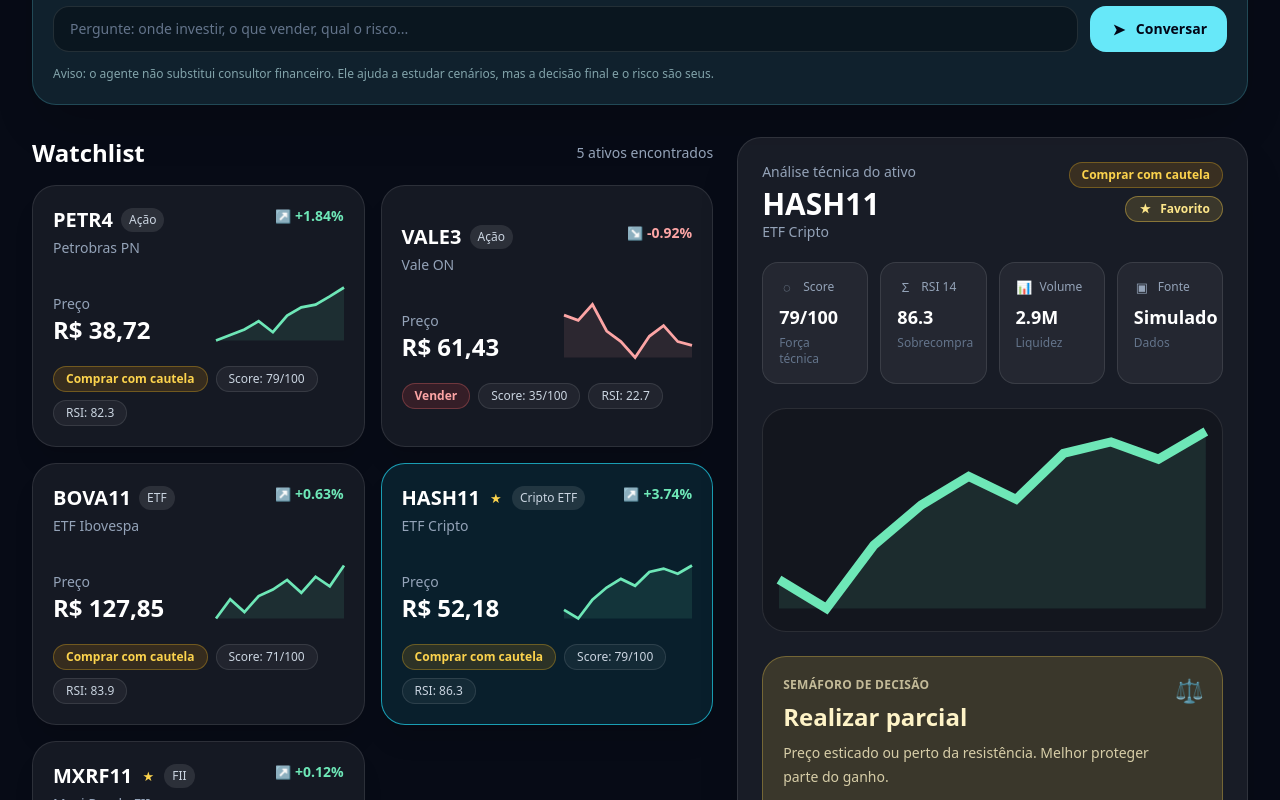
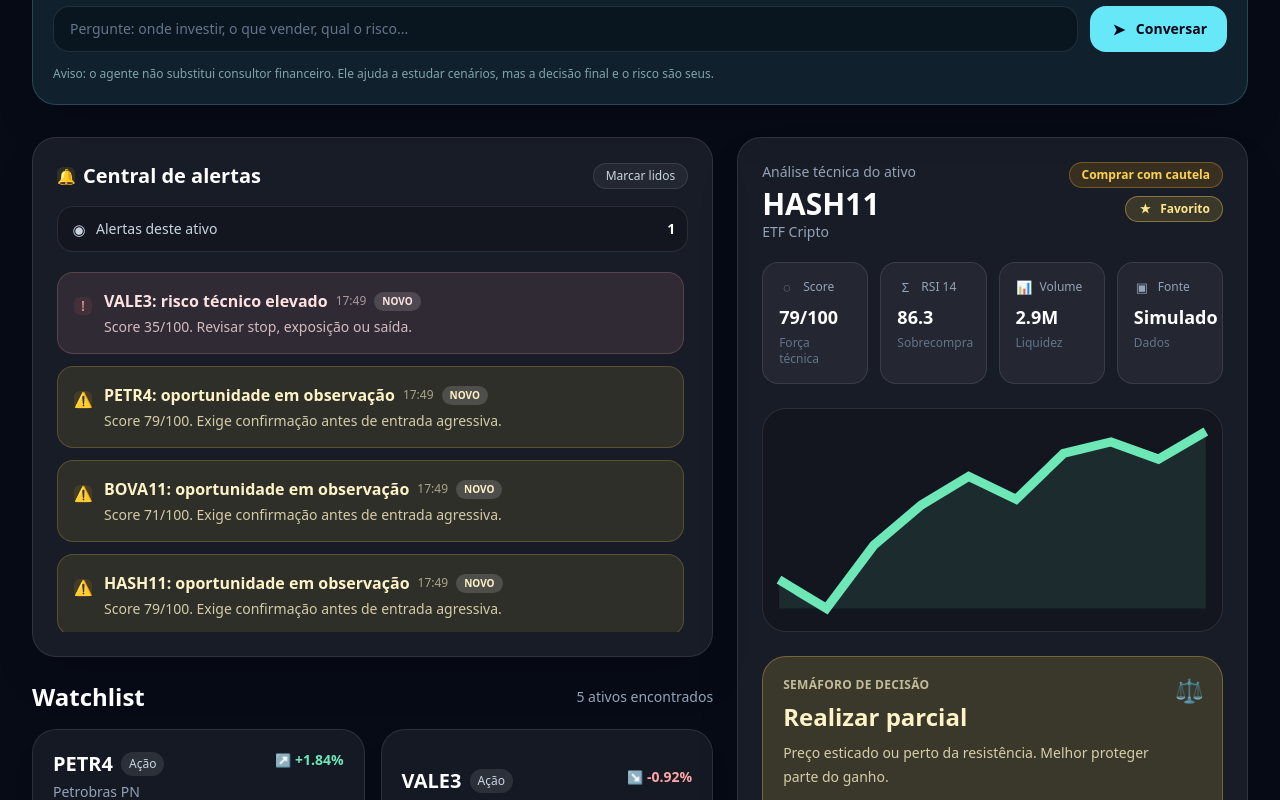
Before and after one commit to rdoratioto/Agente-trader, a React (Vite) app in the folder frontend/: page / in a window 1280 px wide. Shown: the part 1300-2100 px from the top of the page. Built offline with nearby package versions, Linux system fonts and the light colour scheme; no server answers.

Commit message:
Move alert center above watchlist

```diff
--- a/frontend/src/App.jsx
+++ b/frontend/src/App.jsx
@@ -1138,6 +1138,45 @@
   );
 }
 
+function AlertCenter({ alerts, selectedAssetAlerts, onMarkRead, onSelectTicker }) {
+  return (
+    <div className="rounded-3xl border border-white/10 bg-white/[0.07] p-6 shadow-2xl shadow-black/20">
+      <div className="flex items-center justify-between gap-4">
+        <div className="flex items-center gap-2">
+          <Icon name="bell" className="bg-amber-300/10 text-amber-300" />
+          <h2 className="text-xl font-bold text-white">Central de alertas</h2>
+        </div>
+        <button onClick={onMarkRead} className="rounded-full border border-white/10 bg-white/5 px-3 py-1 text-xs text-slate-300 hover:bg-white/10">Marcar lidos</button>
+      </div>
+      <div className="mt-4 flex items-center justify-between rounded-2xl border border-white/10 bg-black/20 p-3 text-sm">
+        <div className="flex items-center gap-2 text-slate-300">
+          <Icon name="eye" />
+          <span>Alertas deste ativo</span>
+        </div>
+        <span className="font-bold text-white">{selectedAssetAlerts.length}</span>
+      </div>
+      <div className="mt-5 max-h-[360px] space-y-3 overflow-auto pr-1">
+        {alerts.length === 0 && <div className="rounded-2xl border border-white/10 bg-black/20 p-4 text-sm text-slate-400">Nenhum alerta ativo no momento.</div>}
+        {alerts.map((alert) => (
+          <button key={alert.id} onClick={() => onSelectTicker(alert.ticker)} className={`w-full rounded-2xl border p-4 text-left transition hover:scale-[1.01] ${alertClass(alert.severity)} ${alert.read ? "opacity-55" : "opacity-100"}`}>
+            <div className="flex items-start gap-3">
+              <div className="mt-1"><AlertIcon type={alert.type} severity={alert.severity} /></div>
+              <div>
+                <div className="flex flex-wrap items-center gap-2">
+                  <h3 className="font-bold">{alert.title}</h3>
+                  <span className="text-xs opacity-60">{alert.time}</span>
+                  {!alert.read && <span className="rounded-full bg-white/15 px-2 py-0.5 text-[10px] font-bold">NOVO</span>}
+                </div>
+                <p className="mt-1 text-sm leading-5 opacity-80">{alert.text}</p>
+              </div>
+            </div>
+          </button>
+        ))}
+      </div>
+    </div>
+  );
+}
+
 function InfoBox({ icon, title, text, color = "cyan" }) {
   const colorClasses = {
     cyan: "border-cyan-300/20 bg-cyan-300/10 text-cyan-100",
@@ -1587,10 +1626,14 @@
         {error && <section className="mt-4 rounded-3xl border border-red-300/20 bg-red-300/10 p-4 text-sm text-red-100"><div className="flex items-start gap-3"><Icon name="alert" /><p>{error}. O painel voltou para dados simulados para não quebrar a experiência.</p></div></section>}
 
         <section className="mt-8 grid gap-6 lg:grid-cols-[1.2fr_0.9fr]">
-          <div>
+          <div className="space-y-6">
+            <AlertCenter alerts={alerts} selectedAssetAlerts={selectedAssetAlerts} onMarkRead={markAlertsAsRead} onSelectTicker={setSelectedTicker} />
+
+            <div>
             <div className="mb-4 flex items-center justify-between"><h2 className="text-2xl font-bold text-white">Watchlist</h2><p className="text-sm text-slate-400">{filteredAssets.length} ativos encontrados</p></div>
             {filteredAssets.length === 0 && <div className="rounded-3xl border border-white/10 bg-white/[0.06] p-6 text-sm text-slate-300">Nenhum ativo encontrado com os filtros atuais.</div>}
             <div className="grid gap-4 md:grid-cols-2">{filteredAssets.map((asset) => <AssetCard key={asset.ticker} asset={asset} favorite={favoriteSet.has(asset.ticker)} selected={selectedTicker === asset.ticker} onClick={() => setSelectedTicker(asset.ticker)} />)}</div>
+            </div>
           </div>
 
           <aside className="space-y-6">
@@ -1658,18 +1701,6 @@
               </div>
             </div>
 
-            <div className="rounded-3xl border border-white/10 bg-white/[0.07] p-6 shadow-2xl shadow-black/20">
-              <div className="flex items-center justify-between gap-4"><div className="flex items-center gap-2"><Icon name="bell" className="bg-amber-300/10 text-amber-300" /><h2 className="text-xl font-bold text-white">Central de alertas</h2></div><button onClick={markAlertsAsRead} className="rounded-full border border-white/10 bg-white/5 px-3 py-1 text-xs text-slate-300 hover:bg-white/10">Marcar lidos</button></div>
-              <div className="mt-4 flex items-center justify-between rounded-2xl border border-white/10 bg-black/20 p-3 text-sm"><div className="flex items-center gap-2 text-slate-300"><Icon name="eye" /><span>Alertas deste ativo</span></div><span className="font-bold text-white">{selectedAssetAlerts.length}</span></div>
-              <div className="mt-5 max-h-[440px] space-y-3 overflow-auto pr-1">
-                {alerts.length === 0 && <div className="rounded-2xl border border-white/10 bg-black/20 p-4 text-sm text-slate-400">Nenhum alerta ativo no momento.</div>}
-                {alerts.map((alert) => (
-                  <button key={alert.id} onClick={() => setSelectedTicker(alert.ticker)} className={`w-full rounded-2xl border p-4 text-left transition hover:scale-[1.01] ${alertClass(alert.severity)} ${alert.read ? "opacity-55" : "opacity-100"}`}>
-                    <div className="flex items-start gap-3"><div className="mt-1"><AlertIcon type={alert.type} severity={alert.severity} /></div><div><div className="flex flex-wrap items-center gap-2"><h3 className="font-bold">{alert.title}</h3><span className="text-xs opacity-60">{alert.time}</span>{!alert.read && <span className="rounded-full bg-white/15 px-2 py-0.5 text-[10px] font-bold">NOVO</span>}</div><p className="mt-1 text-sm leading-5 opacity-80">{alert.text}</p></div></div>
-                  </button>
-                ))}
-              </div>
-            </div>
           </aside>
         </section>
 
```
